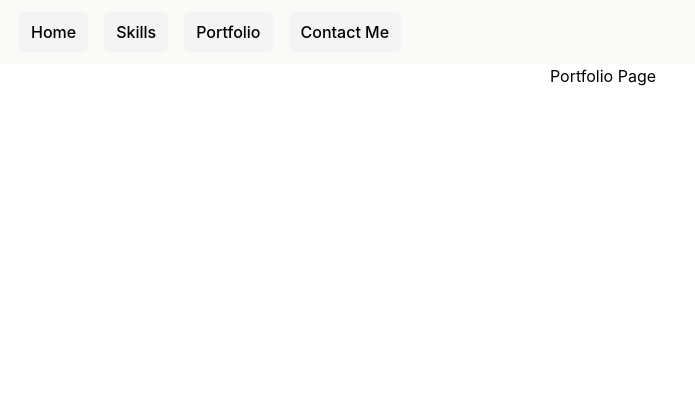
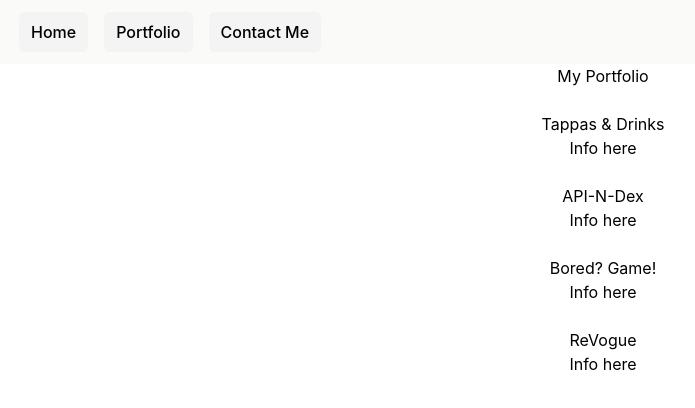
Before and after one commit to yexeniaf/portfolio, a React (Create React App) app in the folder client/: page /portfolio in a window 1280 px wide. Shown: the top 408 px of the page, without its empty margins (37-732 px from the left). Built offline with nearby package versions, Linux system fonts and the light colour scheme.

Commit message:
deploying

```diff
--- a/client/src/App.css
+++ b/client/src/App.css
@@ -2,37 +2,14 @@
   text-align: center;
 }
 
-.App-logo {
-  height: 40vmin;
-  pointer-events: none;
+.home-title {
+  text-shadow:  -2px 0 rgb(230, 143, 143), 0 2px rgb(56, 26, 30), 2px 0 rgb(56, 26, 30), 0 -2px rgb(230, 143, 143);
 }
 
-@media (prefers-reduced-motion: no-preference) {
-  .App-logo {
-    animation: App-logo-spin infinite 20s linear;
-  }
+.first-name {
+  color: #EAB996;
 }
 
-.App-header {
-  background-color: #282c34;
-  min-height: 100vh;
-  display: flex;
-  flex-direction: column;
-  align-items: center;
-  justify-content: center;
-  font-size: calc(10px + 2vmin);
-  color: white;
+.last-name {
+  color: #CB7666;
 }
-
-.App-link {
-  color: #61dafb;
-}
-
-@keyframes App-logo-spin {
-  from {
-    transform: rotate(0deg);
-  }
-  to {
-    transform: rotate(360deg);
-  }
-}
--- a/client/src/App.js
+++ b/client/src/App.js
@@ -1,6 +1,9 @@
 import './App.css';
 import {Routes, Route} from 'react-router-dom'
 import Navbar from './components/Navbar';
+import Home from './components/Home';
+import Portfolio from './components/Portfolio';
+import Contact from './components/Contact';
 
 
 function App() {
@@ -8,10 +11,9 @@ function App() {
     <div className="App">
       <Navbar />
     <Routes>
-      <Route path="/" element={<h1> Home Page</h1>}/>
-      <Route path="/skills" element={<h1> Skills Page</h1>}/>
-      <Route path="/portfolio" element={<h1> Portfolio Page</h1>}/>
-      <Route path="/contact" element={<h1> Contact Me Page</h1>}/>
+      <Route path="/" element={<Home />}/>
+      <Route path="/portfolio" element={<Portfolio />}/>
+      <Route path="/contact" element={<Contact />}/>
     </Routes>
 
     </div>
--- /dev/null
+++ b/client/src/components/Contact.jsx
@@ -0,0 +1,27 @@
+import React from 'react'
+
+export default function Contact() {
+  return (
+    <div>
+        <div>
+        <h1>Lets Chat!</h1>
+        <p> Whether it be a question about my work or just to grab coffee and chat, I am always happy to connect with you!</p>
+        </div>
+        <div className='handles'>
+            <div>
+                <h1>Email</h1>
+                <p>email address here</p>
+            </div>
+            <div>
+                <h1>Github</h1>
+                <p>email address here</p>
+            </div>
+            <div>
+                <h1>LinkedIn</h1>
+                <p>email address here</p>
+            </div>
+        </div>
+
+    </div>
+  )
+}
--- /dev/null
+++ b/client/src/components/Home.jsx
@@ -0,0 +1,61 @@
+import React from 'react'
+
+export default function Home() {
+    return (
+        <div className='homepage'>
+          <div className="relative bg-white overflow-hidden">
+            <div className="max-w-7xl mx-auto">
+              <div className="relative z-10 pb-8 bg-white sm:pb-16 md:pb-20 lg:max-w-2xl lg:w-full lg:pb-28 xl:pb-32">
+                <svg
+                  className="hidden lg:block absolute right-0 inset-y-0 h-full w-48 text-white transform translate-x-1/2"
+                  fill="currentColor"
+                  viewBox="0 0 100 100"
+                  preserveAspectRatio="none"
+                  aria-hidden="true"
+                >
+                  <polygon points="0,100 0,0 0,100 50,100" />
+                </svg>
+                <main className="mt-10 mx-auto max-w-7xl px-4 sm:mt-12 sm:px-6 md:mt-16 lg:mt-20 lg:px-8 xl:mt-28">
+                  <div className="sm:text-center lg:text-left">
+                    <h1 className="first-name text-4xl tracking-tight font-extrabold sm:text-5xl md:text-6xl">
+                      <span className="block xl:inline">Yexenia</span>{''}
+                      <br/>
+                      <span className="last-name block xl:inline">Flores</span>
+                    </h1>
+                    <p className="mt-3 text-base text-gray-500 sm:mt-5 sm:text-lg sm:max-w-xl sm:mx-auto md:mt-5 md:text-xl lg:mx-0">
+                    Pronouns: She/Her
+                    <br/>
+                    Nickname: Yeni
+                    </p>
+                  </div>
+                </main>
+              </div>
+            </div>
+            <div className="lg:absolute lg:inset-y-0 lg:right-0 lg:w-1/2">
+              <img
+                className="h-56 w-full object-cover sm:h-72 md:h-96 lg:w-full lg:h-full"
+                src="https://1.bp.blogspot.com/-KQmUJUNXC0c/YC0kX0GYCCI/AAAAAAAAqbw/JlLfGeQw-MozIz8vbTfJpSHFyFnOTphIQCLcBGAsYHQ/s2048/thrift%2Bstore%2Boutfit%2Baesthetic%2Bthe%2Bnorth%2Bface%2Bpuffer.jpg"
+                alt=""
+              />
+            </div>
+          </div>
+          <br/>
+          <br/>
+          <div className="text-4xl tracking-tight font-extrabold text-gray-900 sm:text-5xl md:text-6xl mt-10 mb-3">
+            <h1 className="about-title block text-yellow-700 xl:inline">ABOUT ME:</h1>
+          </div>
+          <div className='about-container'>
+            <p>
+              I am a Fullstack Software Engineer with a passion for creativity and
+            </p>
+          </div>
+          <div className='bg-white mx-3 p-4 mb-12' >
+            <div className="text-4xl tracking-tight font-extrabold text-gray-900 sm:text-5xl md:text-6xl">
+              <h1 className="about-title block text-yellow-700 xl:inline">A LITTLE MORE ABOUT MYSELF:</h1>
+              <br/>
+              <p></p>
+            </div>
+          </div>
+        </div>
+      )
+    }
--- a/client/src/components/Navbar.jsx
+++ b/client/src/components/Navbar.jsx
@@ -27,10 +27,10 @@ export default function Navbar(props) {
 
                 <div className="hidden sm:block sm:ml-6">
                   <div className="flex space-x-4">
+
                     <Link className="bg-zinc-100 text-black hover:bg-zinc-100 hover:text-white block px-3 py-2 rounded-md text-base font-medium" to="/"><h1>Home</h1></Link>
-                    <Link className="bg-zinc-100 text-black hover:bg-zinc-100 hover:text-white block px-3 py-2 rounded-md text-base font-medium" to='/items'>Skills</Link>
-                    <Link className="bg-zinc-100 text-black hover:bg-zinc-100 hover:text-white block px-3 py-2 rounded-md text-base font-medium" to='/items'>Portfolio</Link>
-                    <Link className="bg-zinc-100 text-black hover:bg-zinc-100 hover:text-white block px-3 py-2 rounded-md text-base font-medium" to='/items'>Contact Me</Link>
+                    <Link className="bg-zinc-100 text-black hover:bg-zinc-100 hover:text-white block px-3 py-2 rounded-md text-base font-medium" to='/portfolio'>Portfolio</Link>
+                    <Link className="bg-zinc-100 text-black hover:bg-zinc-100 hover:text-white block px-3 py-2 rounded-md text-base font-medium" to='/contact'>Contact Me</Link>
                   </div>
                 </div>
               </div>
@@ -39,16 +39,19 @@ export default function Navbar(props) {
           <Disclosure.Panel className="sm:hidden">
             <div className="px-2 pt-2 pb-3 space-y-1">
                 <div>
+                    <h1> Yexenia Flores</h1>
+                </div>
+                <div>
                   <Link  to='/' className="bg-zinc-100 text-black hover:bg-zinc-100 hover:text-white block px-3 py-2 rounded-md text-base font-medium">Home</Link>
                 </div>
                 <div>
-                  <Link to='/items' className="bg-zinc-100 text-black hover:bg-zinc-100 hover:text-white block px-3 py-2 rounded-md text-base font-medium">Skills</Link>
+                  <Link to='/skills' className="bg-zinc-100 text-black hover:bg-zinc-100 hover:text-white block px-3 py-2 rounded-md text-base font-medium">Skills</Link>
                 </div>
                 <div>
-                <Link className="bg-zinc-100 text-black hover:bg-zinc-100 hover:text-white block px-3 py-2 rounded-md text-base font-medium" to='/items'>Portfolio</Link>
+                <Link className="bg-zinc-100 text-black hover:bg-zinc-100 hover:text-white block px-3 py-2 rounded-md text-base font-medium" to='/portfolio'>Portfolio</Link>
                 </div>
                 <div>
-                <Link className="bg-zinc-100 text-black hover:bg-zinc-100 hover:text-white block px-3 py-2 rounded-md text-base font-medium" to='/items'>Contact Me</Link>
+                <Link className="bg-zinc-100 text-black hover:bg-zinc-100 hover:text-white block px-3 py-2 rounded-md text-base font-medium" to='/contact'>Contact Me</Link>
                 </div>
 
             </div>
--- /dev/null
+++ b/client/src/components/Portfolio.jsx
@@ -0,0 +1,38 @@
+import React from 'react'
+import {Link} from 'react-router-dom';
+
+export default function Portfolio() {
+  return (
+    <div>
+      <h1>My Portfolio</h1>
+      <br/>
+      <div className='project'>
+        <Link to="https://yexeniaf.github.io/Tappas-and-Drinks/" target="_blank"> Tappas & Drinks</Link>
+        <div className='info'>
+          <p>Info here</p>
+        </div>
+      </div>
+      <br/>
+      <div className='project'>
+        <Link to="hhttps://ecstatic-leavitt-83dc15.netlify.app/" target="_blank"> API-N-Dex</Link>
+        <div className='info'>
+          <p>Info here</p>
+        </div>
+      </div>
+      <br/>
+      <div className='project'>
+        <Link to="https://competent-noyce-c7b535.netlify.app/" target="_blank"> Bored? Game!</Link>
+        <div className='info'>
+          <p>Info here</p>
+        </div>
+      </div>
+      <br/>
+      <div className='project'>
+        <Link to="https://revogue.netlify.app/" target="_blank"> ReVogue</Link>
+        <div className='info'>
+          <p>Info here</p>
+        </div>
+      </div>
+    </div>
+  )
+}
```
Also changed, not shown: 1 other file (tests, documents, lock files or other folders).
